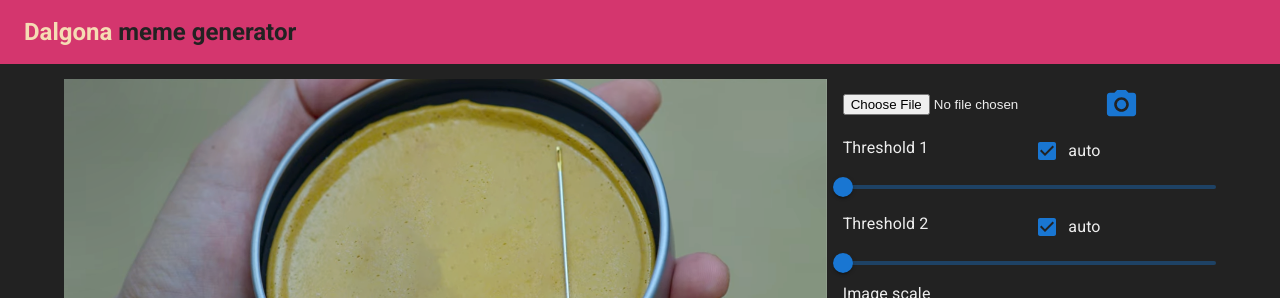
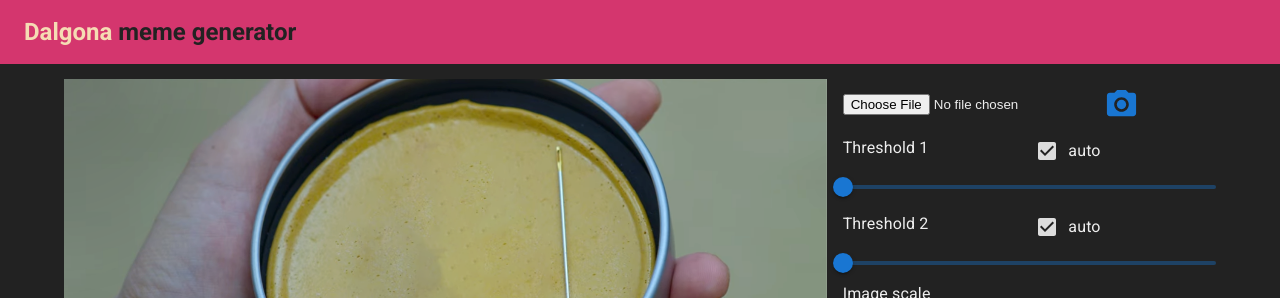
Before and after one commit to rajephon/dalgona-meme, a React (Create React App) app: page / in a window 1280 px wide. Shown: the top 298 px of the page. Built offline with nearby package versions, Linux system fonts and the light colour scheme.

Commit message:
체크박스 색상 적용

```diff
--- a/src/App.css
+++ b/src/App.css
@@ -2,3 +2,10 @@
  Copyright (c) 2021. Chanwoo Noh <rajephon@gmail.com>. All rights reserved.
  Licensed under the MIT license. See LICENSE file in the project root for details.
  */
+
+#dalgona-header {
+    background-color: #d4366e;
+    color: #222;
+    box-shadow: none;
+    border-width: 0;
+}
--- a/src/components/dalgona-form.tsx
+++ b/src/components/dalgona-form.tsx
@@ -27,6 +27,10 @@ declare namespace IDalgonaForm {
         onClickGenerate: (imgBuf: ArrayBuffer) => void,
     }
 }
+
+const checkboxStyle:React.CSSProperties = {
+    color: "#ddd",
+};
 
 const DalgonaForm: FunctionComponent<IDalgonaForm.IProp> = ({onClickGenerate}) => {
     const [imgFile, setImgFile] = React.useState<File>();
@@ -181,6 +185,7 @@ const DalgonaForm: FunctionComponent<IDalgonaForm.IProp> = ({onClickGenerate}) =
                                 disabled={dalgonaState.isLoading}
                                 checked={dalgonaState.threshold1 === undefined}
                                 onChange={onChangeLtAutoCheckbox}
+                                style={checkboxStyle}
                             />} label={"auto"}/>
                         </FormGroup>
                     </Grid>
@@ -216,6 +221,7 @@ const DalgonaForm: FunctionComponent<IDalgonaForm.IProp> = ({onClickGenerate}) =
                                 disabled={dalgonaState.isLoading}
                                 checked={dalgonaState.threshold2 === undefined}
                                 onChange={onChangeUtAutoCheckbox}
+                                style={checkboxStyle}
                             />} label={"auto"}/>
                         </FormGroup>
                     </Grid>
```
Also changed, not shown: 10 other files (tests, documents, lock files or other folders).
